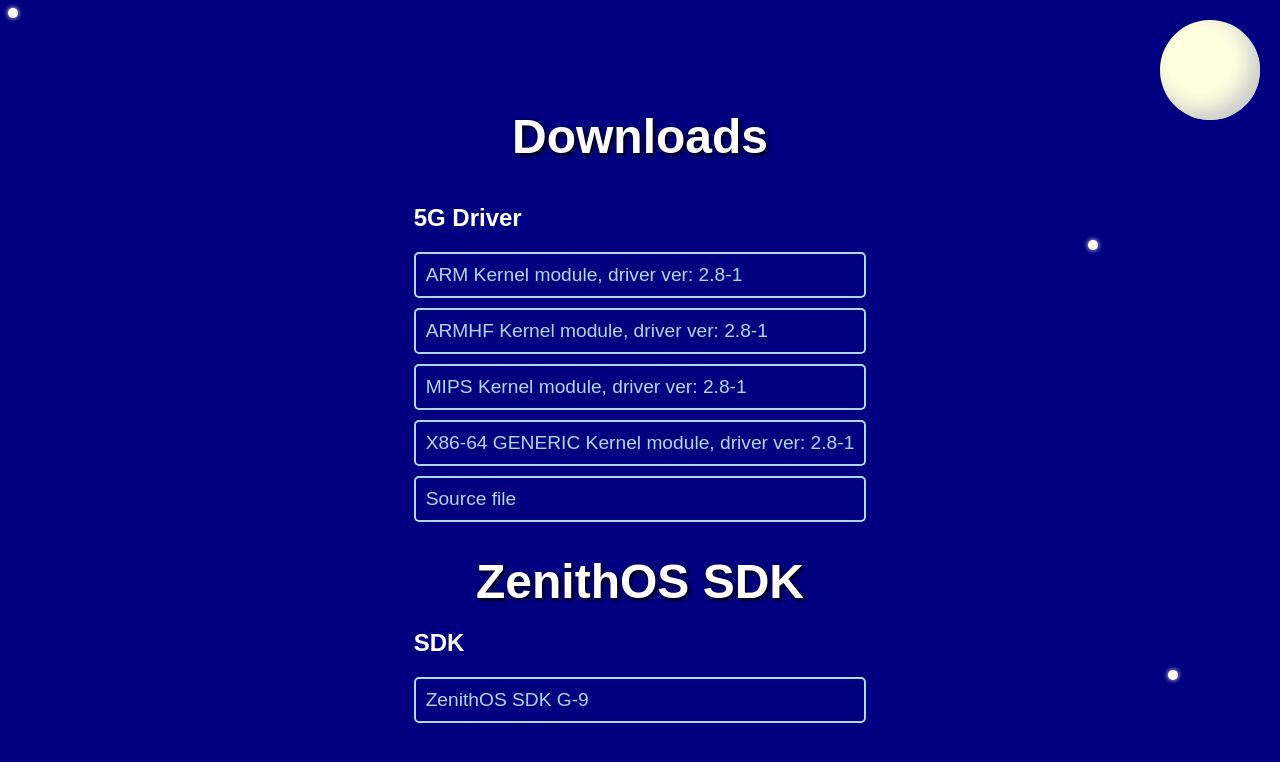
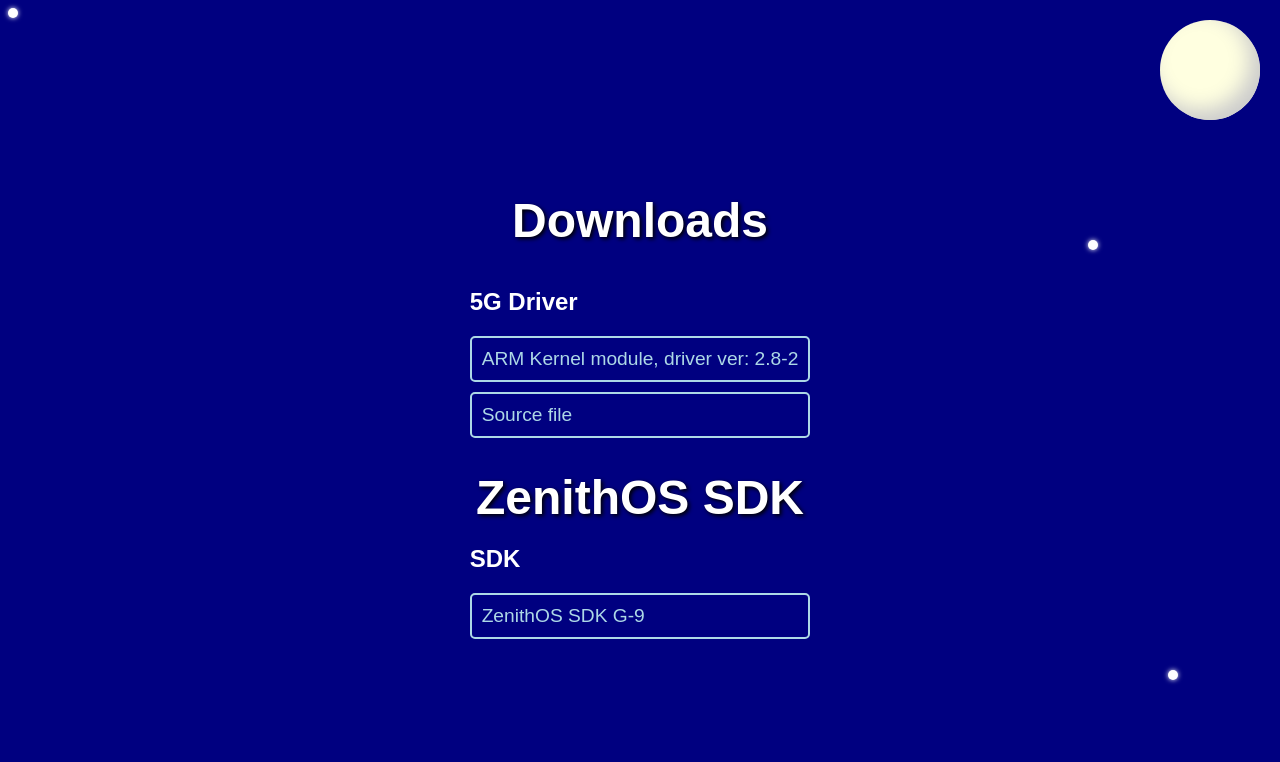
Before and after one commit to zntsproj/ZenithOS-Drivers, a plain HTML site: page index.html in a window 1280 px wide. Drawn offline with Linux system fonts and the light colour scheme.

Commit message:
Update index.html

```diff
--- a/index.html
+++ b/index.html
@@ -82,10 +82,7 @@
         <div class = "drivers">
             <h2>5G Driver</h2>
             <ul>
-              <li><a href="fiveg.ko">ARM Kernel module, driver ver: 2.8-1</a></li>
-              <li><a href="fiveg_armhf.ko">ARMHF Kernel module, driver ver: 2.8-1</a></li>
-              <li><a href="fiveg_mips.ko">MIPS Kernel module, driver ver: 2.8-1</a></li>
-              <li><a href="fiveg_x86.ko">X86-64 GENERIC Kernel module, driver ver: 2.8-1</a></li>
+              <li><a href="fiveg.ko">ARM Kernel module, driver ver: 2.8-2</a></li>
               <li><a href="fiveg.c">Source file</a></li>
              <h1>ZenithOS SDK</h1>
         <div class = "sdk">
```
